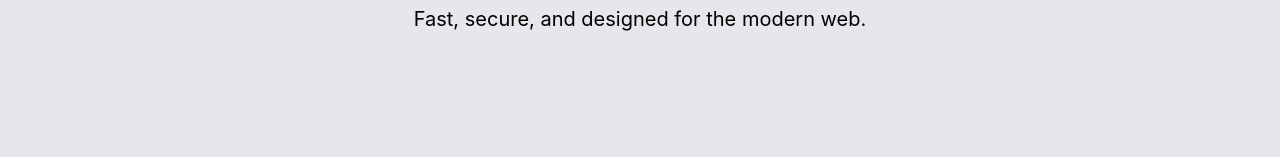
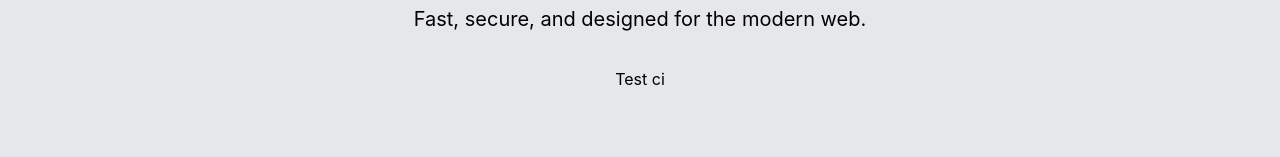
Before and after one commit to pustamrai1/website-generator, a Next.js app: page / in a window 1280 px wide. Shown: the part 405-562 px from the top of the page. Built offline with nearby package versions, Linux system fonts and the light colour scheme.

Commit message:
uncommented test cli

```diff
--- a/src/components/home/HeroSection.tsx
+++ b/src/components/home/HeroSection.tsx
@@ -24,7 +24,7 @@ function HeroSection() {
             Create stunning websites and applications with our powerful
             platform. Fast, secure, and designed for the modern web.
           </p>
-          {/* <p>Test ci</p> */}
+          <p>Test ci</p>
         </div>
       </div>
     </section>
```
